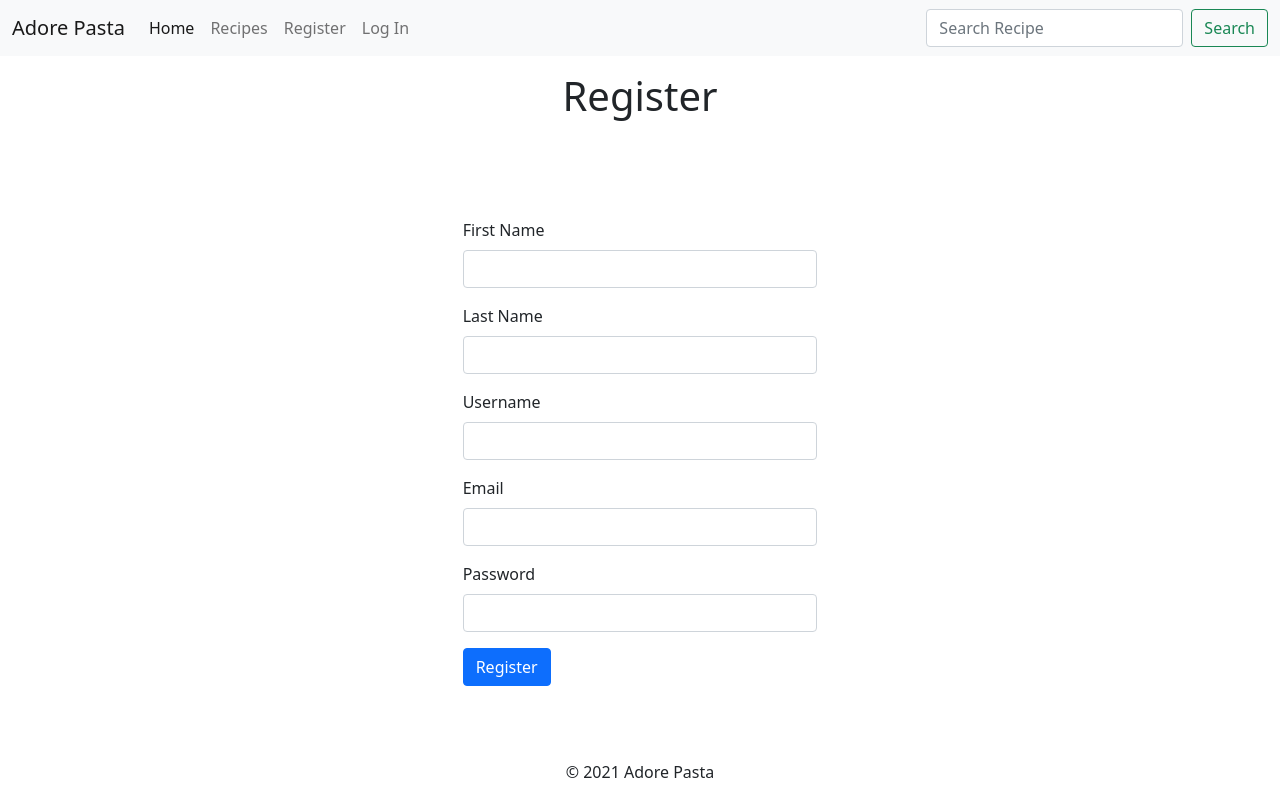
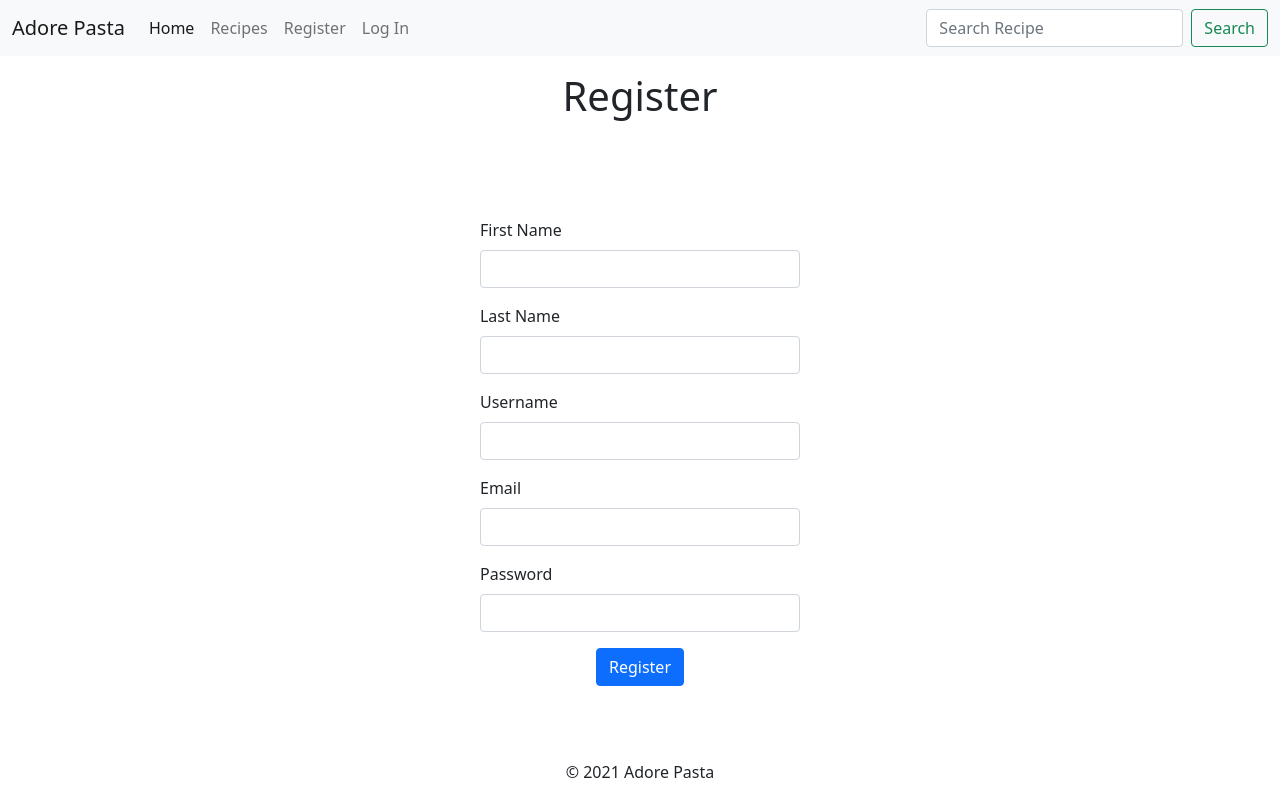
Before and after one commit to mangez84/adorepasta, a Flask app: page /register in a window 1280 px wide. Run offline with Flask 2, Linux system fonts and the light colour scheme; some libraries are stand-ins or nearby versions.

Commit message:
Adjust size and positioning for the login and register forms

```diff
--- a/static/css/style.css
+++ b/static/css/style.css
@@ -15,6 +15,13 @@ body {
     justify-content: space-between;
 }
 
+/* Responsive settings for the login and register form */
+
+.login-form > form,
+.register-form > form {
+    flex: 0 1 20rem;
+}
+
 /* Responsive settings for the recipe form */
 
 .recipe-type,
--- a/templates/home.html
+++ b/templates/home.html
@@ -35,7 +35,7 @@
         <div class="col-12 my-3">
             {% if recipe %}
             <h2 class="text-center">Try this amazing recipe!</h2>
-            {% else %}
+            {% elif session.username %}
             <h2 class="text-center">No recipes yet! Start sharing!</h2>
             {% endif %}
         </div>
--- a/templates/login.html
+++ b/templates/login.html
@@ -6,6 +6,7 @@
 <div class="container-fluid">
     <div class="row">
         <div class="col-12">
+            <div class="d-flex justify-content-center login-form">
                 <form method="POST" action="{{ url_for('login') }}">
                     <div class="mb-3">
                         <label for="username" class="form-label">Username</label>
@@ -15,9 +16,12 @@
                         <label for="password" class="form-label">Password</label>
                         <input type="password" id="password" name="password" class="form-control" required>
                     </div>
+                    <div class="d-flex justify-content-center">
                         <button type="submit" class="btn btn-primary">Log In</button>
+                    </div>
                 </form>
             </div>
         </div>
     </div>
+</div>
 {% endblock %}
--- a/templates/register.html
+++ b/templates/register.html
@@ -6,6 +6,7 @@
 <div class="container-fluid">
     <div class="row">
         <div class="col-12">
+            <div class="d-flex justify-content-center register-form">
                 <form method="POST" action="{{ url_for('register') }}">
                     <div class="mb-3">
                         <label for="firstname" class="form-label">First Name</label>
@@ -27,9 +28,12 @@
                         <label for="password" class="form-label">Password</label>
                         <input type="password" id="password" name="password" class="form-control" required>
                     </div>
+                    <div class="d-flex justify-content-center">
                         <button type="submit" class="btn btn-primary">Register</button>
+                    </div>
                 </form>
             </div>
         </div>
     </div>
+</div>
 {% endblock %}
```
Lines whose indentation alone changed are shown as unchanged.
